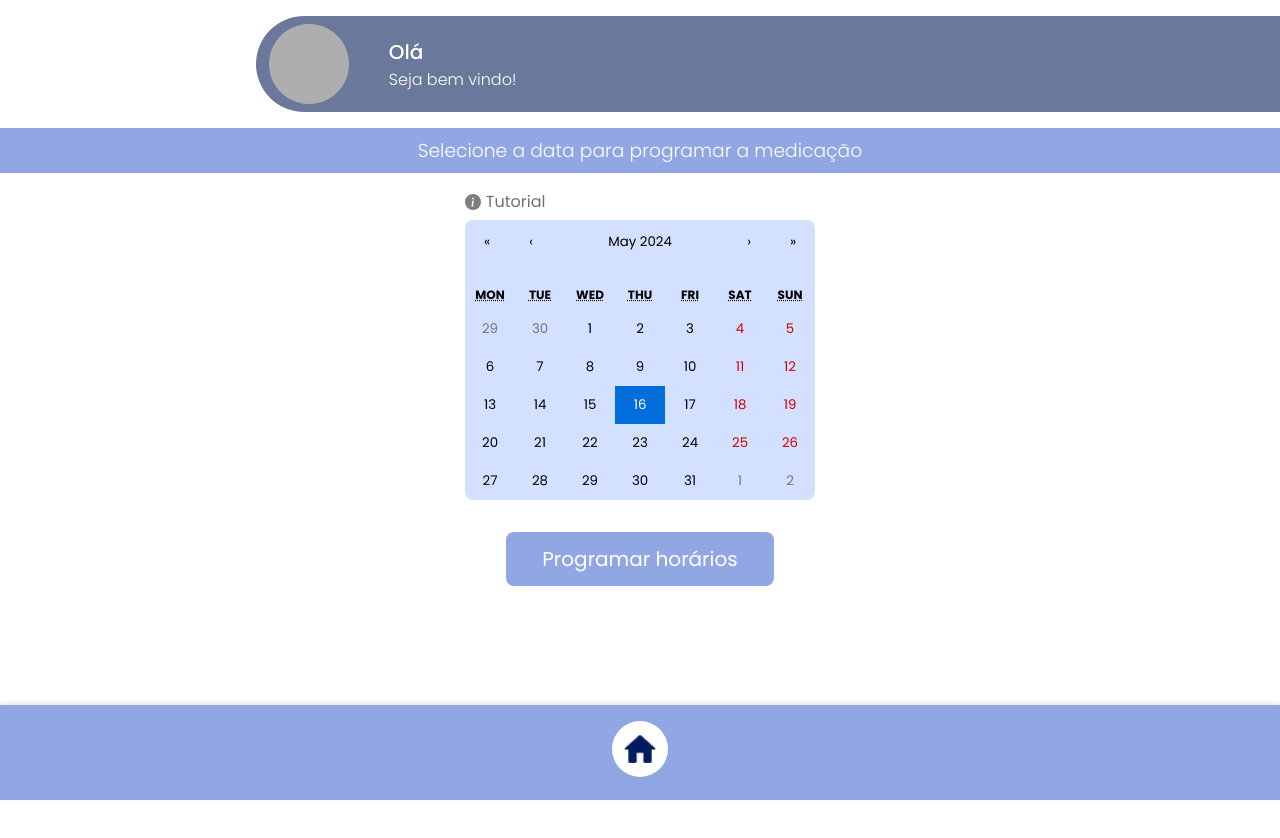
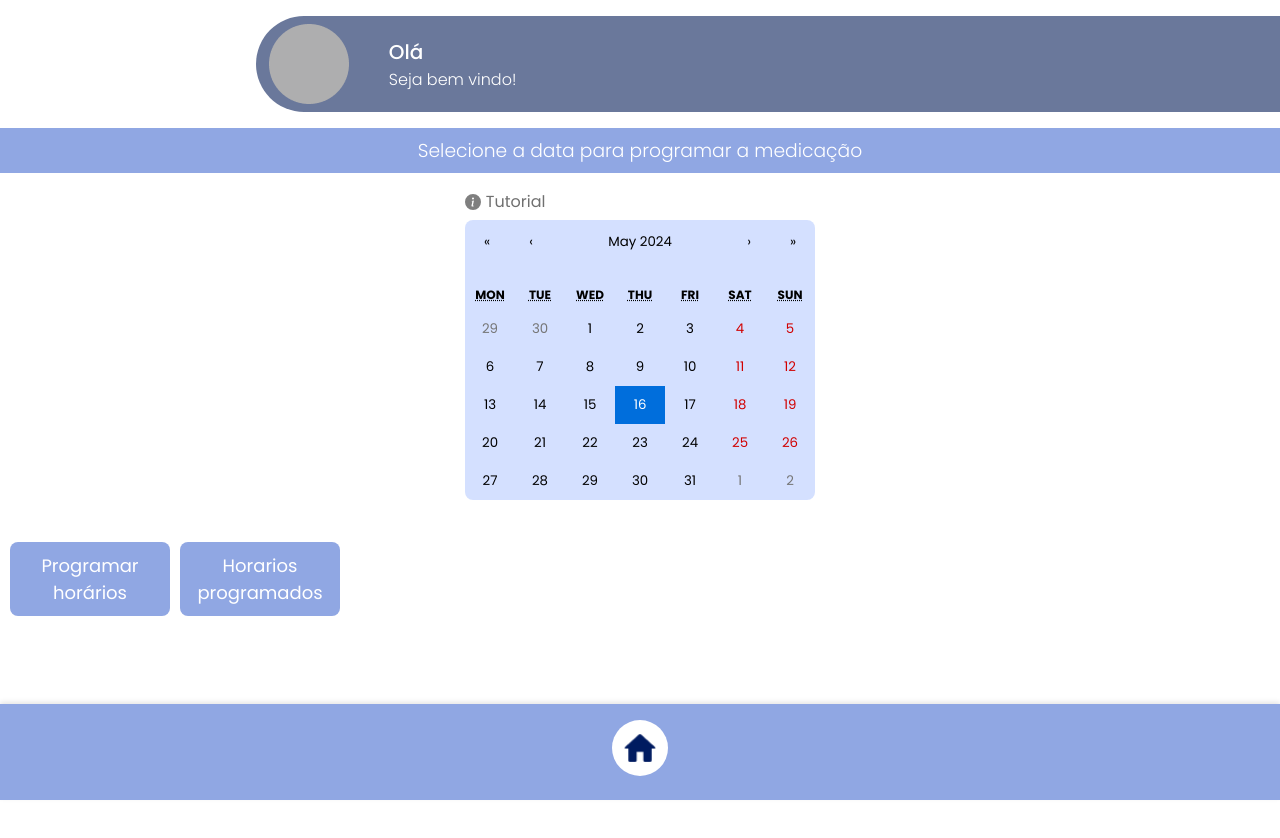
Before and after one commit to Renan-Vizoto/UPX-5-Domotica, a React (Create React App) app: page /home in a window 1280 px wide. Shown: the top 838 px of the page. Before the commit the page ends 800 px from the top, so only its background shows below. Built offline with nearby package versions, Linux system fonts and the light colour scheme.

Commit message:
Adding button horarios programados

```diff
--- a/src/pages/Home/Home.module.css
+++ b/src/pages/Home/Home.module.css
@@ -1,4 +1,4 @@
-@import url('https://fonts.googleapis.com/css2?family=Poppins:ital,wght@0,100;0,200;0,300;0,400;0,500;0,600;0,700;0,800;0,900;1,100;1,200;1,300;1,400;1,500;1,600;1,700;1,800;1,900&display=swap');
+@import url("https://fonts.googleapis.com/css2?family=Poppins:ital,wght@0,100;0,200;0,300;0,400;0,500;0,600;0,700;0,800;0,900;1,100;1,200;1,300;1,400;1,500;1,600;1,700;1,800;1,900&display=swap");
 
 * {
   margin: 0;
@@ -8,6 +8,9 @@
 
 .home {
   padding-top: 1em;
+  height: 100vh;
+  width: 100%;
+  position: relative; /* Change to relative for better footer positioning */
 }
 
 .header {
@@ -36,7 +39,7 @@
   display: flex;
   justify-content: center;
   text-align: center;
-    background-color: #90A7E3;
+  background-color: #90a7e3;
   color: white;
   margin-top: 1em;
   padding: 0.5em;
@@ -49,27 +52,46 @@
 
 .horarios {
   text-align: center;
+  box-sizing: border-box;
+  margin: 5px;
 }
 
 .horarios button {
   text-decoration: none;
-    background-color: #90A7E3;
+  background-color: #90a7e3;
   color: white;
-    padding: 0.6em 1.8em;
+  padding: 10px;
   border-radius: 8px;
-    font-size: 20px;
+  font-size: 18px;
   cursor: pointer;
   border: none;
+  text-align: center;
+  width: 160px;
+}
+
+.principalSection {
+  display: flex;
+  flex-direction: column;
+  overflow-y: auto; /* Enable vertical scrolling */
+  height: calc(115vh - 12vh - 8vh); /* Dynamic height calculation */
+}
+.divBotoes {
+  display: flex;
+  flex-direction: row;
+  width: 100%;
+  padding: 5px;
+  overflow: scroll;
 }
 
 .menuNavegacao {
-    position: fixed;
   bottom: 0;
   width: 100%; /* Garante que o footer ocupe toda a largura da viewport */
-    background-color: #90A7E3; /* Define uma cor de fundo para o footer */
+  background-color: #90a7e3; /* Define uma cor de fundo para o footer */
   text-align: center; /* Centraliza o conteúdo do footer */
   padding: 1em 0; /* Adiciona padding ao footer */
   box-shadow: 0 -2px 5px rgba(0, 0, 0, 0.1); /* Adiciona uma sombra ao footer */
+  position: fixed;
+  height: 8vh;
 }
 
 .logoContainer {
--- a/src/pages/Home/index.tsx
+++ b/src/pages/Home/index.tsx
@@ -16,6 +16,9 @@ export default function Home() {
     const handleProgramarHorarioClick = () => {
         navigate('/programar-horarios', { state: { date: selectedDate } });
     };
+    const handleHorariosProgramadosClick = () => {
+        navigate('/horarios-programados', { state: { date: selectedDate } });
+    };
 
     return (
         <div className={style.home}>
@@ -27,7 +30,7 @@ export default function Home() {
                 </div>
             </header>
 
-            <section>
+            <div className={style.principalSection}>
                 <div className={style.h3Pai}>
                     <h3 className={style.h3}>Selecione a data para programar a medicação</h3>
                 </div>
@@ -36,10 +39,17 @@ export default function Home() {
                     <Calendario onDateChange={handleDateChange} />
                 </div>
 
-                <div className={style.horarios}>
-                    <button onClick={handleProgramarHorarioClick}>Programar horários</button>
+                <div className={style.divBotoes}>
+                    <div className={style.horarios}>
+                        <button onClick={handleProgramarHorarioClick}>Programar horários</button>
+                    </div>
+
+                    <div className={style.horarios}>
+                        <button onClick={handleHorariosProgramadosClick}>Horarios programados</button>
+                    </div>
                 </div>
-            </section>
+
+            </div>
 
             <footer className={style.menuNavegacao}>
                 <a href="#" className={style.logoContainer}>
--- a/src/pages/Horario/Horario.module.css
+++ b/src/pages/Horario/Horario.module.css
@@ -1,4 +1,4 @@
-*{
+* {
   margin: 0;
   padding: 0;
 }
@@ -7,7 +7,7 @@
   display: flex;
   justify-content: center;
   text-align: center;
-    background-color: #90A7E3;
+  background-color: #90a7e3;
   color: white;
   padding: 1em 0.5em;
 }
@@ -43,7 +43,7 @@
 .button {
   margin: 0 3em;
   text-decoration: none;
-    background-color: #90A7E3;
+  background-color: #90a7e3;
   color: white;
   padding: 0.6em 0em;
   border-radius: 8px;
```
Lines whose indentation alone changed are shown as unchanged.
